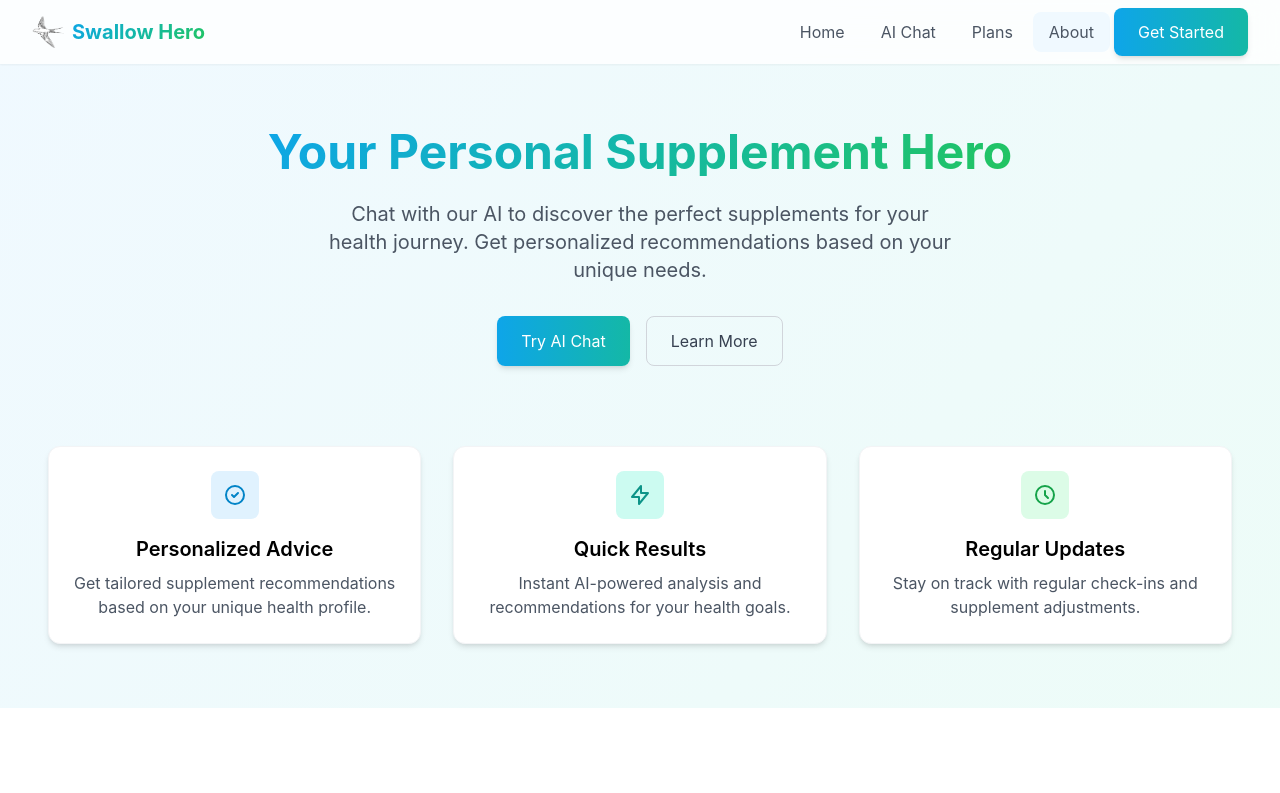
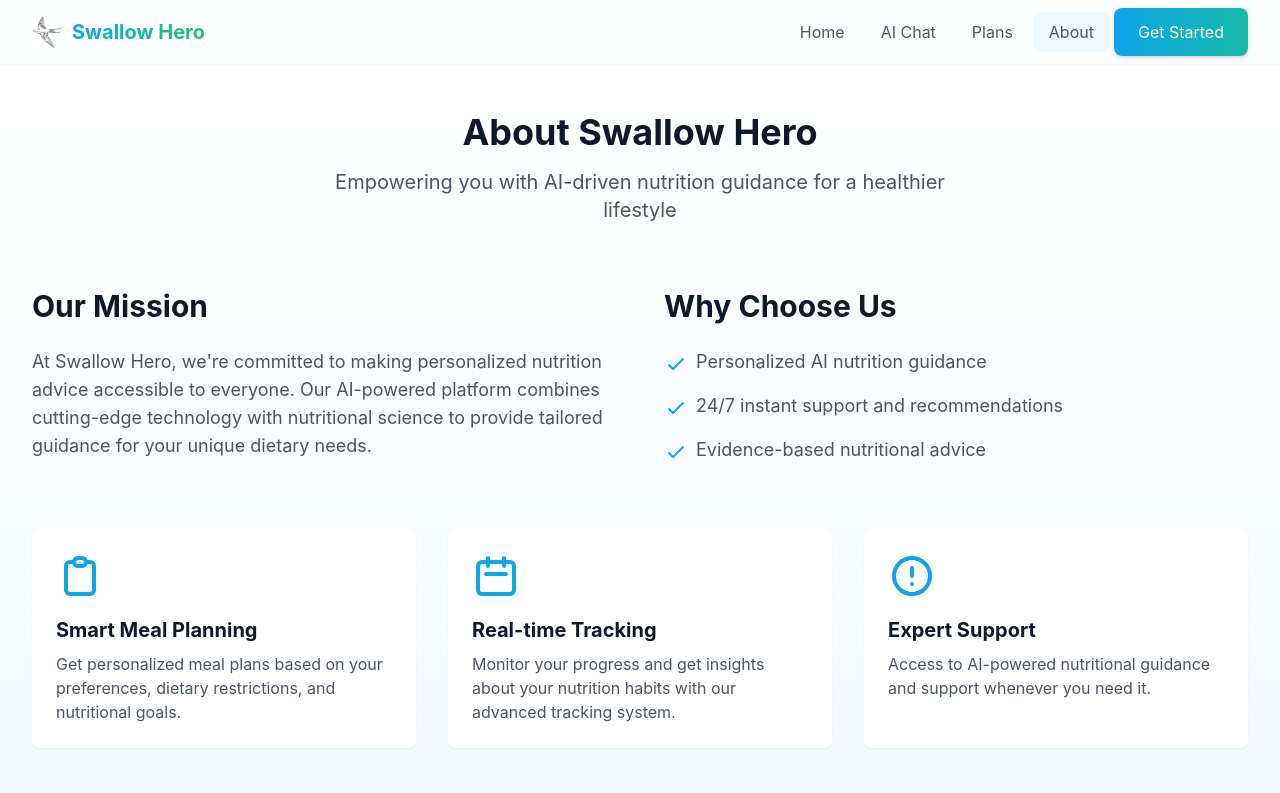
Before and after one commit to shabang12321/Swallow, a React (Create React App) app in the folder swallow-hero/: page /about in a window 1280 px wide. Shown: the top 793 px of the page. Built offline with nearby package versions, Linux system fonts and the light colour scheme.

Commit message:
added all pages

```diff
--- a/swallow-hero/src/App.js
+++ b/swallow-hero/src/App.js
@@ -1,17 +1,25 @@
 import React from 'react';
 import { BrowserRouter as Router, Routes, Route } from 'react-router-dom';
+import Navigation from './components/Navigation';
 import Home from './pages/Home';
 import Chat from './pages/Chat';
+import Plans from './pages/Plans';
+import About from './pages/About';
 
 function App() {
   return (
     <Router>
-      <Routes>
-        <Route path="/" element={<Home />} />
-        <Route path="/chat" element={<Chat />} />
-        <Route path="/plans" element={<Home />} />
-        <Route path="/about" element={<Home />} />
-      </Routes>
+      <div className="min-h-screen flex flex-col">
+        <Navigation />
+        <main className="flex-1">
+          <Routes>
+            <Route path="/" element={<Home />} />
+            <Route path="/chat" element={<Chat />} />
+            <Route path="/plans" element={<Plans />} />
+            <Route path="/about" element={<About />} />
+          </Routes>
+        </main>
+      </div>
     </Router>
   );
 }
--- /dev/null
+++ b/swallow-hero/src/pages/About.jsx
@@ -0,0 +1,104 @@
+import React from 'react';
+import { Link } from 'react-router-dom';
+
+const About = () => {
+  return (
+    <div className="min-h-screen bg-gradient-to-b from-white to-sky-50">
+      <div className="max-w-7xl mx-auto px-4 sm:px-6 lg:px-8 py-12">
+        {/* Hero Section */}
+        <div className="text-center mb-16">
+          <h1 className="text-4xl font-bold text-gray-900 mb-4">
+            About Swallow Hero
+          </h1>
+          <p className="text-xl text-gray-600 max-w-2xl mx-auto">
+            Empowering you with AI-driven nutrition guidance for a healthier lifestyle
+          </p>
+        </div>
+
+        {/* Mission Section */}
+        <div className="grid md:grid-cols-2 gap-12 mb-16">
+          <div className="space-y-6">
+            <h2 className="text-3xl font-bold text-gray-900">Our Mission</h2>
+            <p className="text-lg text-gray-600">
+              At Swallow Hero, we're committed to making personalized nutrition advice accessible to everyone.
+              Our AI-powered platform combines cutting-edge technology with nutritional science to provide
+              tailored guidance for your unique dietary needs.
+            </p>
+          </div>
+          <div className="space-y-6">
+            <h2 className="text-3xl font-bold text-gray-900">Why Choose Us</h2>
+            <ul className="space-y-4 text-lg text-gray-600">
+              <li className="flex items-start">
+                <svg className="w-6 h-6 text-sky-500 mr-2 mt-1" fill="none" stroke="currentColor" viewBox="0 0 24 24">
+                  <path strokeLinecap="round" strokeLinejoin="round" strokeWidth="2" d="M5 13l4 4L19 7" />
+                </svg>
+                Personalized AI nutrition guidance
+              </li>
+              <li className="flex items-start">
+                <svg className="w-6 h-6 text-sky-500 mr-2 mt-1" fill="none" stroke="currentColor" viewBox="0 0 24 24">
+                  <path strokeLinecap="round" strokeLinejoin="round" strokeWidth="2" d="M5 13l4 4L19 7" />
+                </svg>
+                24/7 instant support and recommendations
+              </li>
+              <li className="flex items-start">
+                <svg className="w-6 h-6 text-sky-500 mr-2 mt-1" fill="none" stroke="currentColor" viewBox="0 0 24 24">
+                  <path strokeLinecap="round" strokeLinejoin="round" strokeWidth="2" d="M5 13l4 4L19 7" />
+                </svg>
+                Evidence-based nutritional advice
+              </li>
+            </ul>
+          </div>
+        </div>
+
+        {/* Features Section */}
+        <div className="grid md:grid-cols-3 gap-8 mb-16">
+          <div className="bg-white p-6 rounded-lg shadow-sm">
+            <div className="text-sky-500 mb-4">
+              <svg className="w-12 h-12" fill="none" stroke="currentColor" viewBox="0 0 24 24">
+                <path strokeLinecap="round" strokeLinejoin="round" strokeWidth="2" d="M9 5H7a2 2 0 00-2 2v12a2 2 0 002 2h10a2 2 0 002-2V7a2 2 0 00-2-2h-2M9 5a2 2 0 002 2h2a2 2 0 002-2M9 5a2 2 0 012-2h2a2 2 0 012 2" />
+              </svg>
+            </div>
+            <h3 className="text-xl font-bold text-gray-900 mb-2">Smart Meal Planning</h3>
+            <p className="text-gray-600">
+              Get personalized meal plans based on your preferences, dietary restrictions, and nutritional goals.
+            </p>
+          </div>
+          <div className="bg-white p-6 rounded-lg shadow-sm">
+            <div className="text-sky-500 mb-4">
+              <svg className="w-12 h-12" fill="none" stroke="currentColor" viewBox="0 0 24 24">
+                <path strokeLinecap="round" strokeLinejoin="round" strokeWidth="2" d="M8 7V3m8 4V3m-9 8h10M5 21h14a2 2 0 002-2V7a2 2 0 00-2-2H5a2 2 0 00-2 2v12a2 2 0 002 2z" />
+              </svg>
+            </div>
+            <h3 className="text-xl font-bold text-gray-900 mb-2">Real-time Tracking</h3>
+            <p className="text-gray-600">
+              Monitor your progress and get insights about your nutrition habits with our advanced tracking system.
+            </p>
+          </div>
+          <div className="bg-white p-6 rounded-lg shadow-sm">
+            <div className="text-sky-500 mb-4">
+              <svg className="w-12 h-12" fill="none" stroke="currentColor" viewBox="0 0 24 24">
+                <path strokeLinecap="round" strokeLinejoin="round" strokeWidth="2" d="M12 8v4m0 4h.01M21 12a9 9 0 11-18 0 9 9 0 0118 0z" />
+              </svg>
+            </div>
+            <h3 className="text-xl font-bold text-gray-900 mb-2">Expert Support</h3>
+            <p className="text-gray-600">
+              Access to AI-powered nutritional guidance and support whenever you need it.
+            </p>
+          </div>
+        </div>
+
+        {/* CTA Section */}
+        <div className="text-center">
+          <Link
+            to="/chat"
+            className="inline-flex items-center px-6 py-3 border border-transparent text-base font-medium rounded-md text-white bg-sky-600 hover:bg-sky-700 transition-colors duration-200"
+          >
+            Start Your Journey
+          </Link>
+        </div>
+      </div>
+    </div>
+  );
+};
+
+export default About;
--- a/swallow-hero/src/pages/Chat.jsx
+++ b/swallow-hero/src/pages/Chat.jsx
@@ -1,12 +1,9 @@
 import React from 'react';
-import Navigation from '../components/Navigation';
 import ChatInterface from '../components/ChatInterface';
 
 const Chat = () => {
   return (
     <div className="min-h-screen bg-gradient-to-br from-blue-50 to-purple-50">
-      <Navigation />
-
       {/* Chat Header */}
       <div className="py-8 px-4 sm:px-6 lg:px-8 bg-white/50 backdrop-blur-md">
         <div className="max-w-4xl mx-auto text-center">
--- a/swallow-hero/src/pages/Home.jsx
+++ b/swallow-hero/src/pages/Home.jsx
@@ -1,6 +1,5 @@
 import React from 'react';
 import { useNavigate } from 'react-router-dom';
-import Navigation from '../components/Navigation';
 import SubscriptionPlans from '../components/SubscriptionPlans';
 
 const Home = () => {
@@ -8,8 +7,6 @@ const Home = () => {
 
   return (
     <div className="min-h-screen">
-      <Navigation />
-
       {/* Hero Section */}
       <div className="py-8 sm:py-16 px-4 sm:px-6 lg:px-8">
         <div className="max-w-7xl mx-auto">
--- /dev/null
+++ b/swallow-hero/src/pages/Plans.jsx
@@ -0,0 +1,22 @@
+import React from 'react';
+import SubscriptionPlans from '../components/SubscriptionPlans';
+
+const Plans = () => {
+  return (
+    <div className="min-h-screen bg-gradient-to-b from-white to-sky-50">
+      <div className="max-w-7xl mx-auto px-4 sm:px-6 lg:px-8 py-12">
+        <div className="text-center mb-12">
+          <h1 className="text-4xl font-bold text-gray-900 mb-4">
+            Choose Your Perfect Plan
+          </h1>
+          <p className="text-xl text-gray-600 max-w-2xl mx-auto">
+            Select the plan that best fits your needs. Upgrade, downgrade, or cancel anytime.
+          </p>
+        </div>
+        <SubscriptionPlans />
+      </div>
+    </div>
+  );
+};
+
+export default Plans;
```
